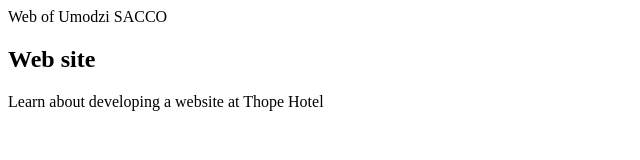
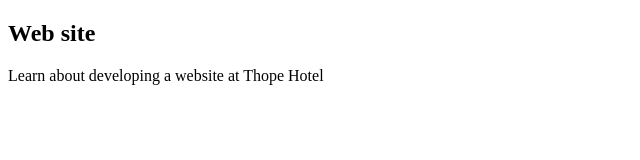
Before and after one commit to Conrad23-Mwape/Umodzisaccoweb, a plain HTML site: page index.html in a window 1280 px wide. Shown: the whole page, without its empty margins (0-640 px from the left). Drawn offline with Linux system fonts and the light colour scheme.

Commit message:
CREATED WEB SITE

```diff
--- a/index.html
+++ b/index.html
@@ -2,11 +2,10 @@
 <html>
     <head>
         <title>
-            UMODZI SACCO
+            UMODZI SACCO website
         </title>
     </head>
     <body>
-        Web of Umodzi SACCO
     <h2>
         Web site
     </h2>
```
